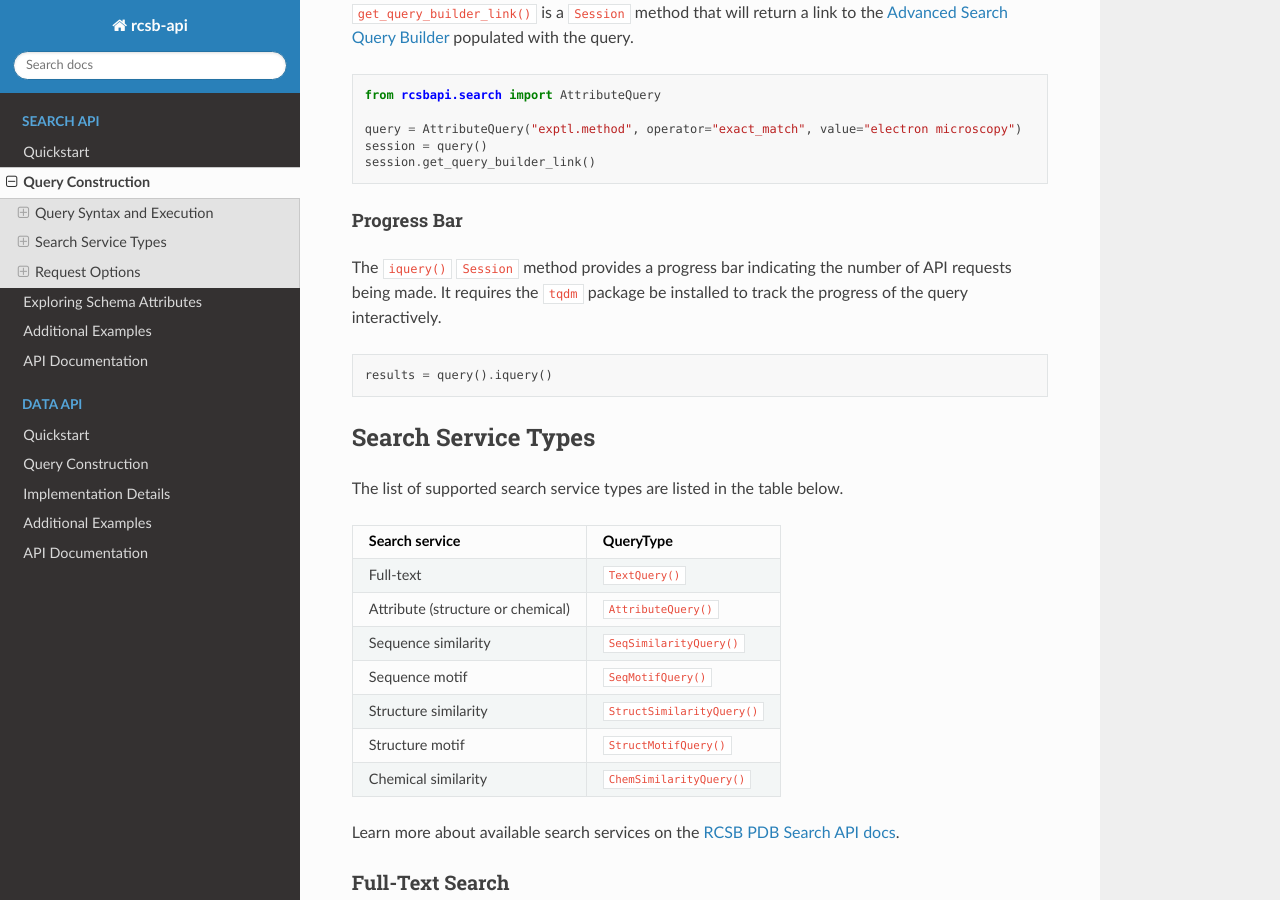
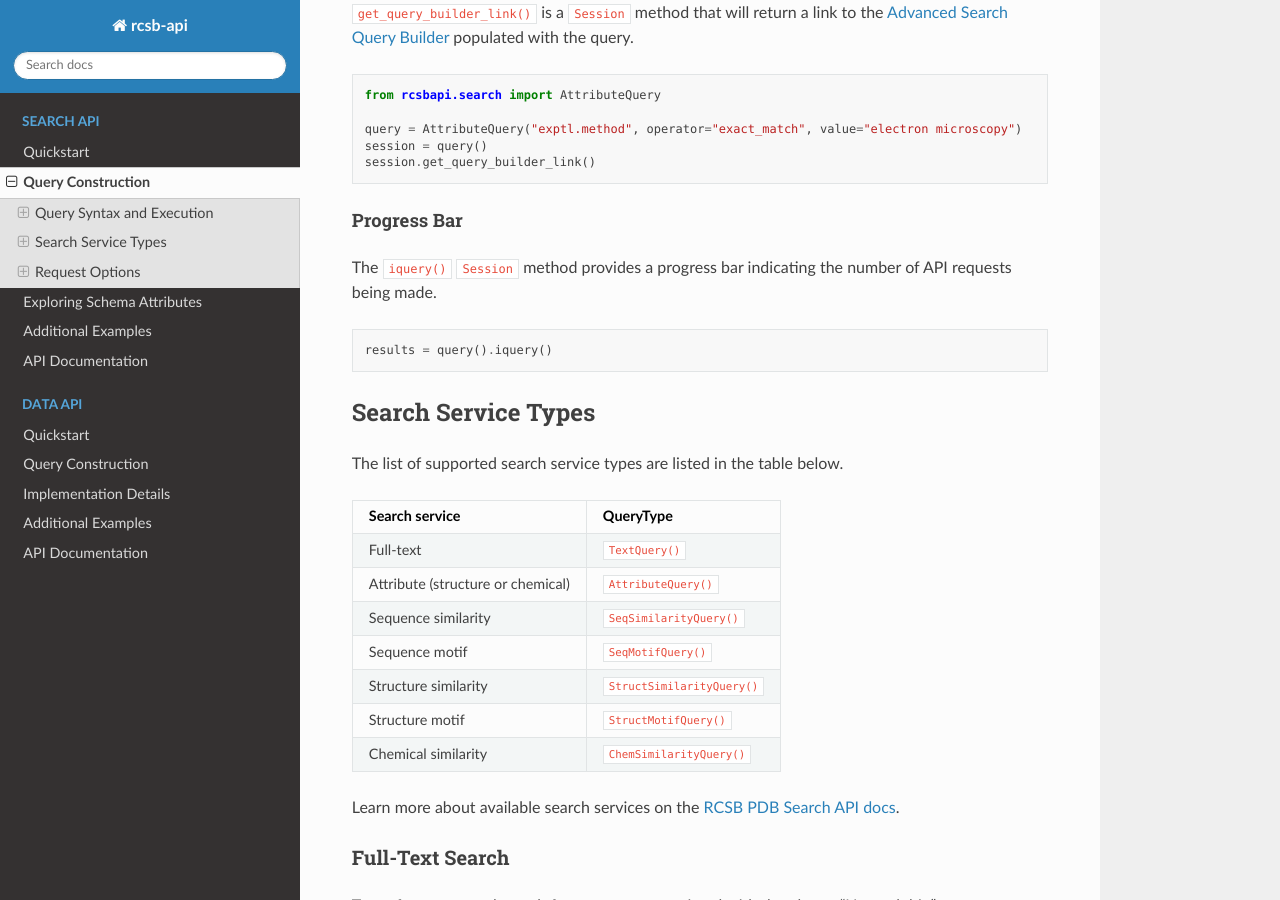
Before and after one commit to rcsb/py-rcsb-api, a Sphinx documentation site: the page built from docs/search_api/query_construction.md, in a window 1280 px wide and 900 px high, scrolled down 3932 px. Built offline with Sphinx 7.4.7 and the Read the Docs theme 3.1.0, drawn with Linux system fonts in a browser that asks for light colours.

````diff
--- a/docs/search_api/query_construction.md
+++ b/docs/search_api/query_construction.md
@@ -184,8 +184,7 @@
 
 #### Progress Bar
 The `iquery()` `Session` method provides a progress bar indicating the number of API
-requests being made. It requires the `tqdm` package be installed to track the
-progress of the query interactively.
+requests being made.
 ```python
 results = query().iquery()
 ```
````
Also changed, not shown: README.md (+8 -0 lines), 4 other files.
